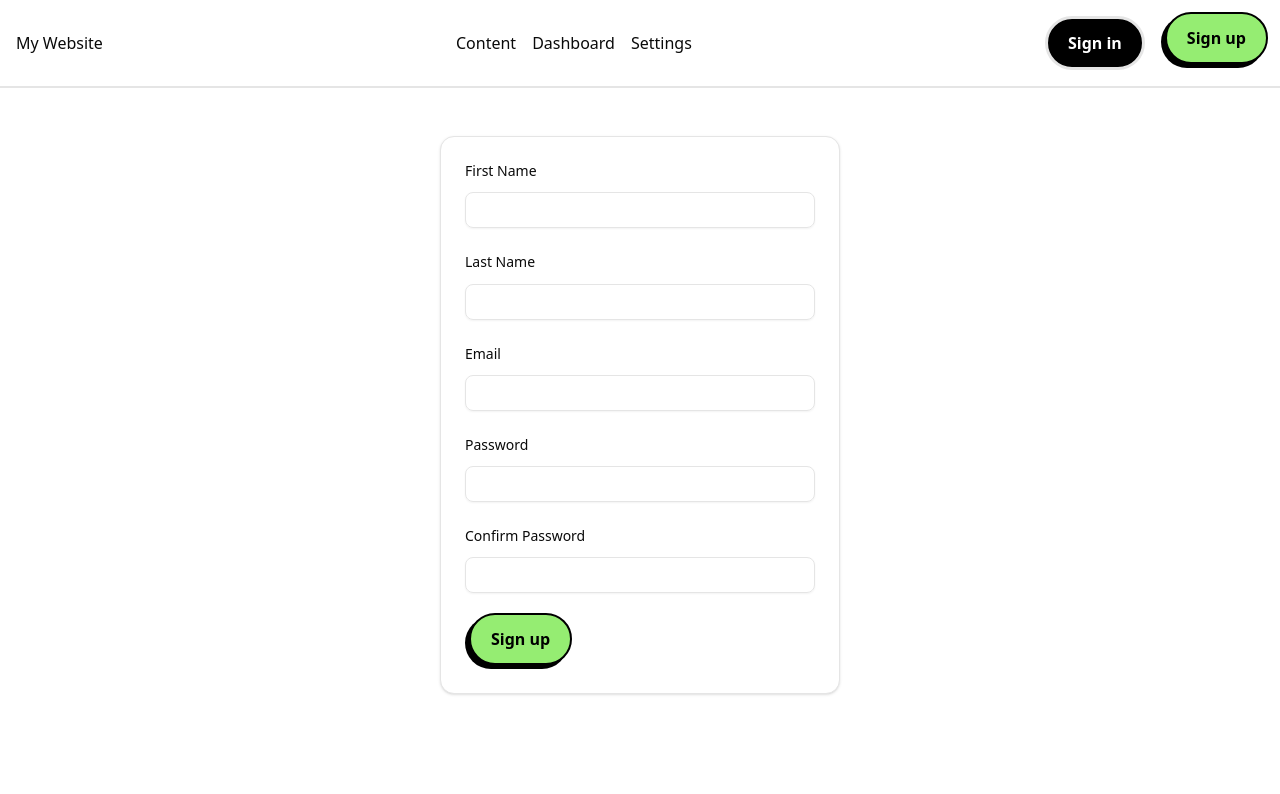
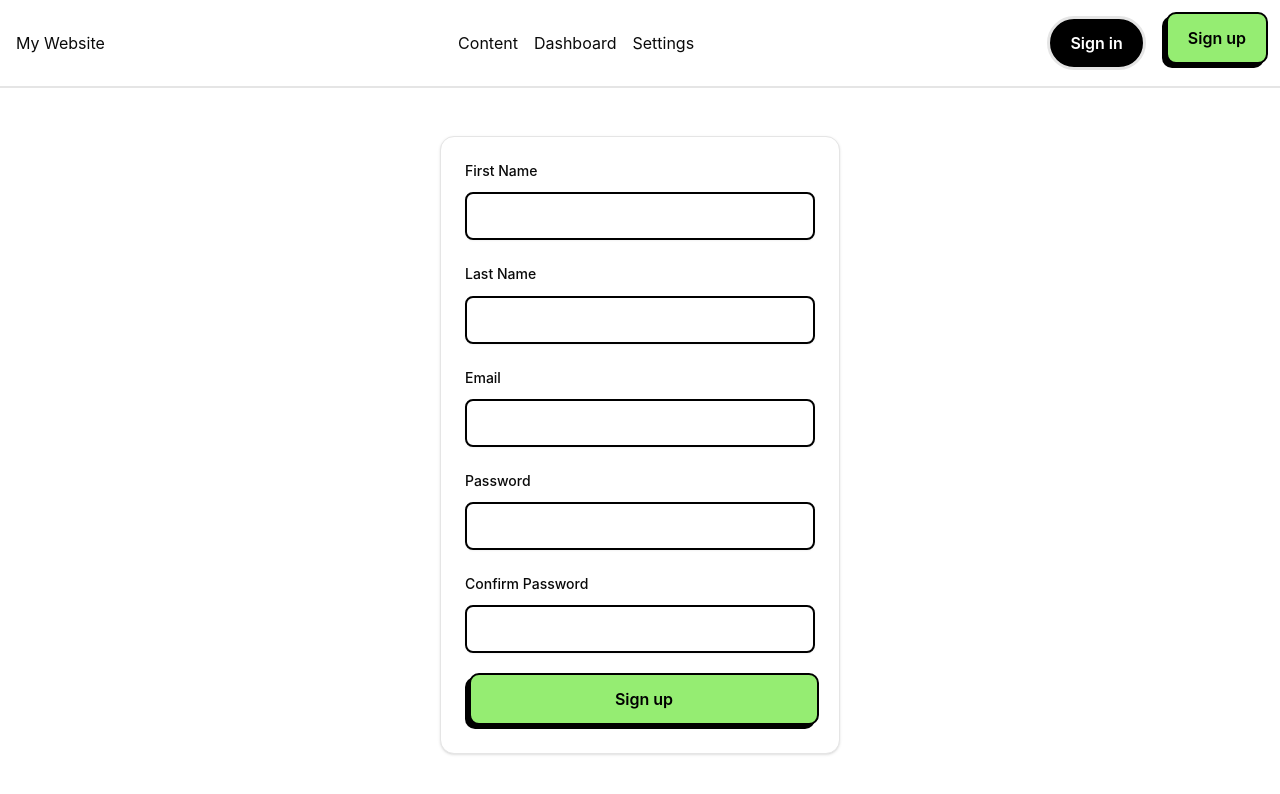
Before and after one commit to Mitch-creates/customize-webshop, a Next.js app: page /en/account/signup in a window 1280 px wide. Shown: the top 794 px of the page. Built offline with nearby package versions, Linux system fonts and the light colour scheme.

Commit message:
Add font integration and enhance UI components; update styles and button functionality

```diff
--- a/app/[locale]/layout.tsx
+++ b/app/[locale]/layout.tsx
@@ -2,6 +2,12 @@ import type { Metadata } from "next";
 import "../globals.css";
 import Navbar from "@/components/nav-bar";
 import { NextIntlClientProvider } from "next-intl";
+import { Reem_Kufi } from "next/font/google";
+
+const reem = Reem_Kufi({
+  subsets: ["latin"],
+  variable: "--font-reem",
+});
 
 export const metadata: Metadata = {
   title: "Learning application",
@@ -10,13 +16,15 @@ export const metadata: Metadata = {
 
 export default async function RootLayout({
   children,
+  params,
 }: Readonly<{
   children: React.ReactNode;
-  params: Promise<{ lang: string }>;
+  params: Promise<{ locale: string }>;
 }>) {
+  const { locale } = await params;
   return (
-    <html>
-      <body className="font-polysans">
+    <html lang={locale} className={`${reem.variable} font-sans`}>
+      <body>
         <NextIntlClientProvider>
           <Navbar />
           {children}
--- a/app/globals.css
+++ b/app/globals.css
@@ -8,6 +8,14 @@
   --color-foreground: #171717;
   --color-accent-color1: #4f46e5;
   --color-accent-color2: #95ed72;
+  --color-neo-lblue: #7df9ff;
+  --color-neo-green: #2fff2f;
+  --color-neo-pink: #ff00f5;
+  --color-neo-dblue: #3300ff;
+  --color-neo-yellow: #ffff00;
+  --color-neo-red: #ff4911;
+
+  --font-sans: "Inter", sans-serif;
 }
 
 /* ::selection {
--- a/components/account/signUpForm.tsx
+++ b/components/account/signUpForm.tsx
@@ -182,6 +182,7 @@ export function SignUpForm() {
             type="submit"
             form="signUpForm"
             disabled={signUpForm.formState.isSubmitting}
+            fullWidth="w-full"
           >
             Sign up
           </CtaButton>
--- a/components/cta-button.tsx
+++ b/components/cta-button.tsx
@@ -1,4 +1,5 @@
 "use client";
+import { cn } from "@/lib/utils";
 
 interface CtaButtonProps {
   onClick?: () => void;
@@ -7,6 +8,7 @@ interface CtaButtonProps {
   type?: "button" | "submit" | "reset";
   disabled?: boolean;
   form?: string;
+  fullWidth?: string;
 }
 
 export default function CtaButton({
@@ -16,18 +18,19 @@ export default function CtaButton({
   type = "button",
   disabled = false,
   form,
+  fullWidth,
 }: CtaButtonProps) {
   return (
-    <div className="relative inline-block">
+    <div className={cn("relative inline-block", fullWidth)}>
       <span
         aria-hidden="true"
-        className="relative inline-block
-           rounded-full bg-black"
+        className="relative w-full inline-block
+            bg-black rounded-lg"
       >
         <button
           type={type}
           form={form}
-          className={`bg-accent-color2 text-black p-2 rounded-full cursor-pointer appearance-none relative selector-none border-black border-2 px-5 py-3 font-semibold translate-x-1 -translate-y-1 hover:-translate-y-2 transition-transform duration-10 active:translate-x-0 active:translate-y-0 `}
+          className={`bg-accent-color2 text-black p-2 w-full rounded-lg cursor-pointer appearance-none relative selector-none border-black border-2 px-5 py-3 font-semibold translate-x-1 -translate-y-1 hover:-translate-y-2 transition-transform duration-10 active:translate-x-0 active:translate-y-0`}
           onClick={onClick}
           disabled={disabled}
         >
--- a/components/ui/input.tsx
+++ b/components/ui/input.tsx
@@ -1,6 +1,6 @@
-import * as React from "react"
+import * as React from "react";
 
-import { cn } from "@/lib/utils"
+import { cn } from "@/lib/utils";
 
 function Input({ className, type, ...props }: React.ComponentProps<"input">) {
   return (
@@ -8,14 +8,12 @@ function Input({ className, type, ...props }: React.ComponentProps<"input">) {
       type={type}
       data-slot="input"
       className={cn(
-        "file:text-foreground placeholder:text-muted-foreground selection:bg-primary selection:text-primary-foreground dark:bg-input/30 border-input h-9 w-full min-w-0 rounded-md border bg-transparent px-3 py-1 text-base shadow-xs transition-[color,box-shadow] outline-none file:inline-flex file:h-7 file:border-0 file:bg-transparent file:text-sm file:font-medium disabled:pointer-events-none disabled:cursor-not-allowed disabled:opacity-50 md:text-sm",
-        "focus-visible:border-ring focus-visible:ring-ring/50 focus-visible:ring-[3px]",
-        "aria-invalid:ring-destructive/20 dark:aria-invalid:ring-destructive/40 aria-invalid:border-destructive",
+        "file:text-foreground placeholder:text-muted-foreground selection:bg-primary selection:text-primary-foreground dark:bg-input/30 h-12 w-full min-w-0 rounded-md bg-transparent px-3 py-1 text-base shadow-xs transition-[color,box-shadow] outline-none file:inline-flex file:h-7 file:border-0 file:bg-transparent border-2 border-black file:text-sm file:font-medium disabled:pointer-events-none disabled:cursor-not-allowed disabled:opacity-50 md:text-sm",
         className
       )}
       {...props}
     />
-  )
+  );
 }
 
-export { Input }
+export { Input };
```
